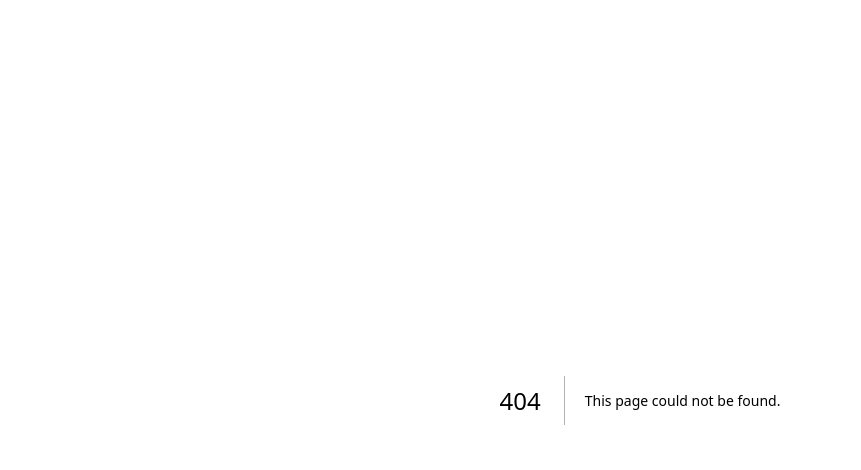
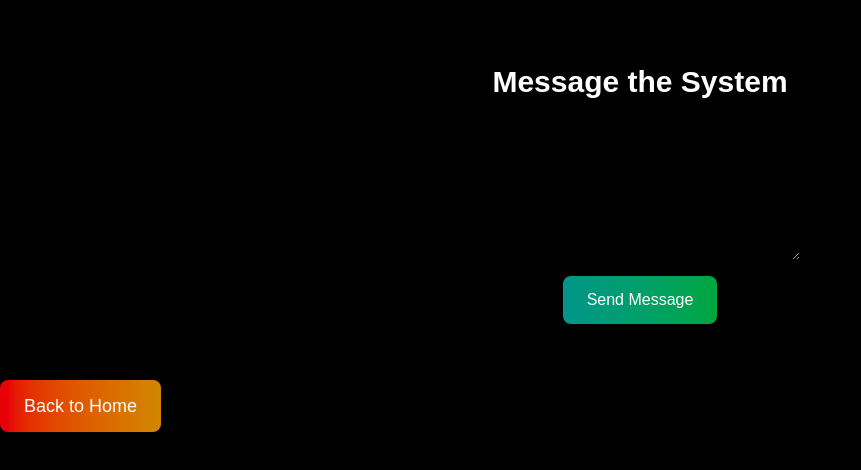
Before and after one commit to Kinfernopixel/ai-portfolio, a Next.js app: page /contact in a window 1280 px wide. Before the commit this address had no page. Shown: the top 470 px of the page, without its empty margins (0-861 px from the left). Built offline with nearby package versions, Linux system fonts and the light colour scheme.

Commit message:
Added Contact me section

```diff
--- /dev/null
+++ b/src/app/contact/page.js
@@ -0,0 +1,60 @@
+'use client';
+
+import { useState } from 'react';
+import { motion } from 'framer-motion';
+import Link from 'next/link'; // Import Link for navigation
+
+export default function Contact() {
+  const [message, setMessage] = useState('');
+  const [emailDraft, setEmailDraft] = useState('');
+
+  const handleSendMessage = () => {
+    if (message.includes('collaborate')) {
+      setEmailDraft(`Subject: Collaboration Request\n\nHello, I would love to collaborate with you on a project!`);
+    } else {
+      setEmailDraft('Subject: Inquiry\n\nHello, I have a question regarding your work.');
+    }
+    setMessage('');
+  };
+
+  return (
+    <div className="min-h-screen bg-black text-white py-16">
+      <h2 className="text-3xl font-semibold text-center mb-8">Message the System</h2>
+
+      {/* Chat Input */}
+      <div className="flex flex-col items-center mb-6">
+        <textarea
+          value={message}
+          onChange={(e) => setMessage(e.target.value)}
+          rows="4"
+          placeholder="Type your message here..."
+          className="w-80 p-4 mb-4 text-black rounded-lg"
+        />
+        <motion.button
+          whileHover={{ scale: 1.1 }}
+          className="px-6 py-3 bg-gradient-to-r from-teal-600 to-green-600 rounded-lg text-white"
+          onClick={handleSendMessage}
+        >
+          Send Message
+        </motion.button>
+      </div>
+
+      {/* Generated Email */}
+      {emailDraft && (
+        <div className="text-center bg-gradient-to-r from-yellow-500 to-red-500 rounded-lg p-6 mt-6">
+          <h3 className="text-lg font-semibold">Generated Email Draft:</h3>
+          <pre className="mt-4 whitespace-pre-wrap">{emailDraft}</pre>
+        </div>
+      )}
+
+        <Link href="/">
+        <motion.button
+          whileHover={{ scale: 1.1 }}
+          className="mt-8 px-6 py-3 bg-gradient-to-r from-red-600 to-yellow-600 rounded-lg text-white text-lg"
+        >
+          Back to Home
+        </motion.button>
+      </Link>
+    </div>
+  );
+}
--- a/src/app/page.js
+++ b/src/app/page.js
@@ -58,6 +58,15 @@ export default function Home() {
           </motion.button>
         </Link>
 
+        <Link href="/contact">
+          <motion.button
+            whileHover={{ scale: 1.1 }}
+            className="mt-6 px-6 py-3 bg-gradient-to-r from-teal-600 to-green-600 rounded-lg text-white text-lg"
+          >
+            Contact Me
+          </motion.button>
+        </Link>
+
       </div>
     </div>
   );
```
